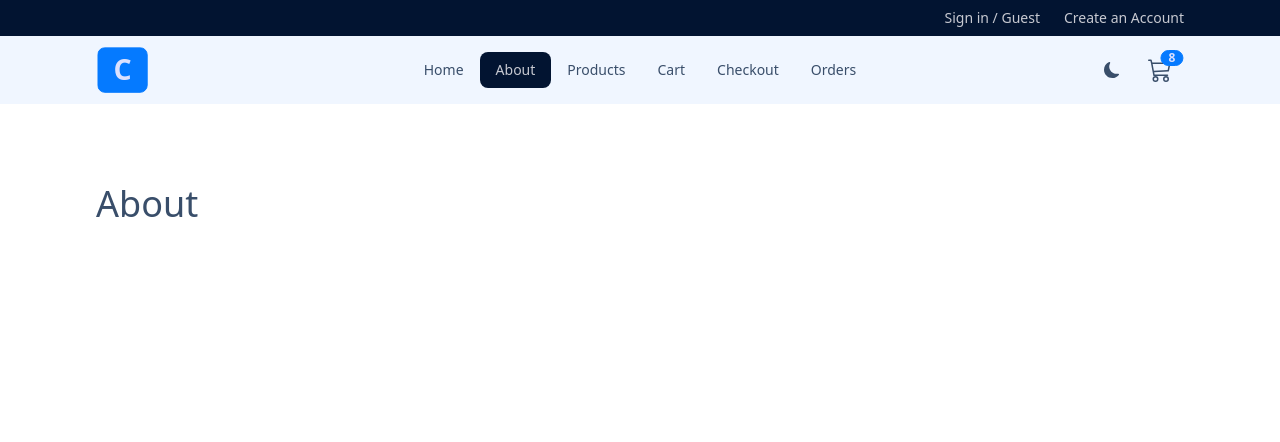
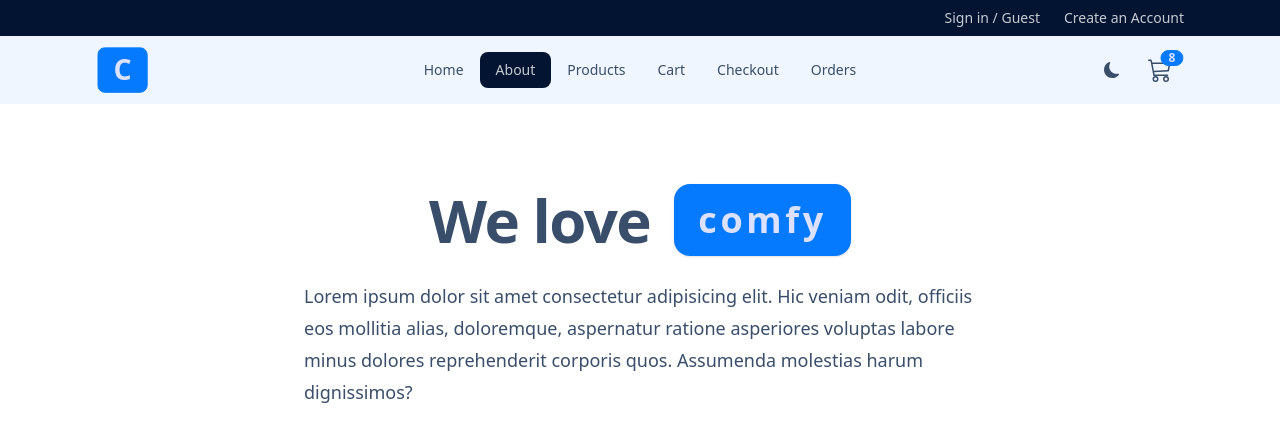
Before and after one commit to nguyenchien/comfy-store, a React (Vite) app: page /about in a window 1280 px wide. Shown: the top 442 px of the page. Built offline with nearby package versions, Linux system fonts and the light colour scheme.

Commit message:
about page

```diff
--- a/src/pages/About.jsx
+++ b/src/pages/About.jsx
@@ -1,4 +1,25 @@
 const About = () => {
-  return <h1 className='text-4xl'>About</h1>;
+  return (
+    <>
+      <div className='flex flex-wrap gap-2 sm:gap-x-6 items-center justify-center'>
+        <h1 className='text-4xl font-bold leading-none tracking-tight sm:text-6xl '>
+          We love
+        </h1>
+        <div className='stats bg-primary shadow'>
+          <div className='stat'>
+            <div className='stat-title text-primary-content text-4xl font-bold tracking-widest'>
+              comfy
+            </div>
+          </div>
+        </div>
+      </div>
+      <p className='mt-6 text-lg leading-8 max-w-2xl mx-auto'>
+        Lorem ipsum dolor sit amet consectetur adipisicing elit. Hic veniam
+        odit, officiis eos mollitia alias, doloremque, aspernatur ratione
+        asperiores voluptas labore minus dolores reprehenderit corporis quos.
+        Assumenda molestias harum dignissimos?
+      </p>
+    </>
+  );
 };
 export default About;
```
